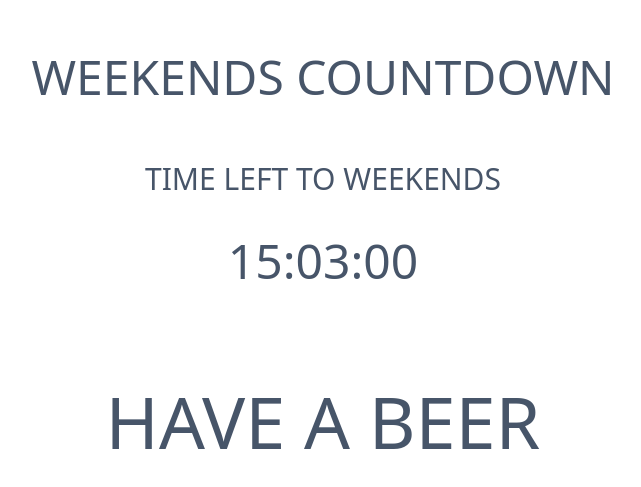
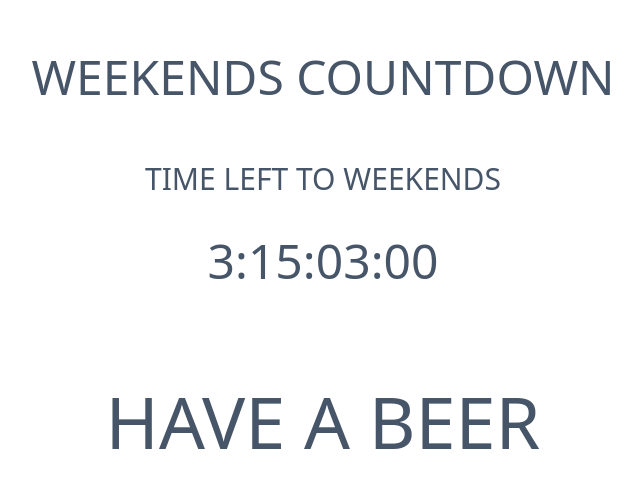
Before and after one commit to Nedilko/weekends, a React (Vite) app: page / in a window 1280 px wide. Shown: the part 107-594 px from the top of the page, without its empty margins (317-958 px from the left). Built offline with nearby package versions, Linux system fonts and the light colour scheme.

Commit message:
added days digit

```diff
--- a/src/components/Clock/Clock.jsx
+++ b/src/components/Clock/Clock.jsx
@@ -4,6 +4,8 @@ import Separator from './Separator'
 function Clock() {
   return (
     <div className="flex flex-row justify-center font-thin uppercase text-center text-slate-600 text-5xl mb-5 mt-5">
+      <Digit digit="3" />
+      <Separator />
       <Digit digit="15" />
       <Separator />
       <Digit digit="03" />
```
